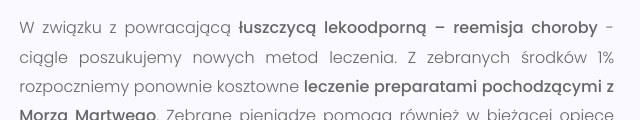
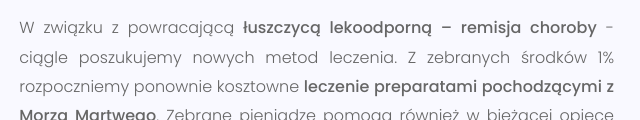
Before and after one commit to Batrom/tomasz-website, a plain HTML site: page index.html in a window 1280 px wide. Shown: the part 680-800 px from the top of the page, 596-1236 px from the left. Drawn offline with Linux system fonts and the light colour scheme.

Commit message:
fixed typo

```diff
--- a/index.html
+++ b/index.html
@@ -29,7 +29,7 @@
       <div class="photo2"><img src="tomasz1.jpg" alt="Tomasz"></div>
       <div class="text2">
         <p>Tomek jest osobą bardzo aktywną. Nie znosi nudy, dlatego też uczęszcza obecnie na Warsztaty Terapii Zajęciowej. Jego pasją jest również taniec i&nbspmuzyka.</p>
-        <p>W związku z powracającą <b>łuszczycą lekoodporną – reemisja choroby</b> - ciągle poszukujemy nowych metod leczenia. Z zebranych środków 1% rozpoczniemy ponownie kosztowne <b>leczenie preparatami pochodzącymi z Morza Martwego</b>. Zebrane pieniądze
+        <p>W związku z powracającą <b>łuszczycą lekoodporną – remisja choroby</b> - ciągle poszukujemy nowych metod leczenia. Z zebranych środków 1% rozpoczniemy ponownie kosztowne <b>leczenie preparatami pochodzącymi z Morza Martwego</b>. Zebrane pieniądze
           pomogą również w bieżącej opiece medycznej z zakresu kardiologii i stomatologii.</p>
       </div>
       <div class="text3">
```
